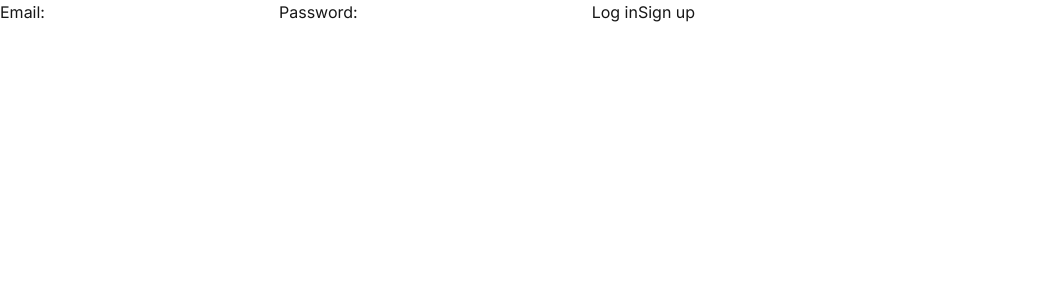
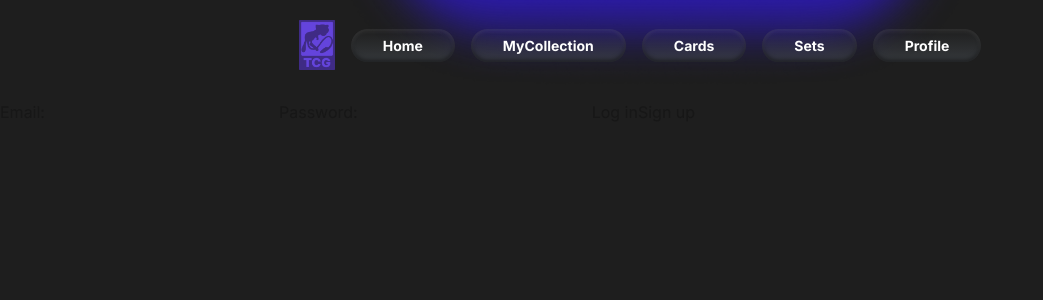
Before and after one commit to Sunii-999/tcg-collector, a Next.js app: page /sign-in in a window 1280 px wide. Shown: the top 300 px of the page, without its empty margins (0-1043 px from the left). Built offline with nearby package versions, Linux system fonts and the light colour scheme.

Commit message:
added navbar

```diff
--- a/src/app/(auth)/sign-in/actions.ts
+++ b/src/app/(auth)/sign-in/actions.ts
@@ -4,6 +4,8 @@ import { revalidatePath } from 'next/cache'
 import { redirect } from 'next/navigation'
 
 import { createClient } from '@/utils/supabase/server'
+
+// ... existing login function remains unchanged ...
 
 export async function login(formData: FormData) {
   const supabase = await createClient()
@@ -25,6 +27,8 @@ export async function login(formData: FormData) {
   redirect('/')
 }
 
+// ---------------------------------------------------
+
 export async function signup(formData: FormData) {
   const supabase = await createClient()
 
@@ -33,14 +37,44 @@ export async function signup(formData: FormData) {
   const data = {
     email: formData.get('email') as string,
     password: formData.get('password') as string,
+    // Add optional fields, which we'll assume might be in the form data
+    username: formData.get('username') as string | null,
+    avatar_url: formData.get('avatar_url') as string | null,
   }
 
-  const { error } = await supabase.auth.signUp(data)
+  // 1. Sign up the user in auth.users
+  const { data: signUpData, error: signUpError } = await supabase.auth.signUp({
+    email: data.email,
+    password: data.password,
+  })
 
-  if (error) {
+  if (signUpError) {
+    console.error('Supabase Signup Error:', signUpError.message)
     redirect('/error')
   }
 
+  // Check if a user was successfully created (sometimes data.user might be null if email confirmation is required)
+  const user = signUpData.user || signUpData.session?.user
+
+  if (user) {
+    // 2. Insert user details into public.users table
+    const { error: insertError } = await supabase
+      .from('users')
+      .insert({
+        id: user.id,
+        email: user.email,
+        username: data.username,
+        avatar_url: data.avatar_url,
+        created_at: new Date().toISOString(),
+
+      })
+
+    if (insertError) {
+      console.error('Supabase Insert User Data Error:', insertError.message)
+    }
+  }
+
+  // 3. Redirect and revalidate
   revalidatePath('/', 'layout')
   redirect('/')
 }
--- a/src/app/(home)/page.tsx
+++ b/src/app/(home)/page.tsx
@@ -1,13 +1,35 @@
 import { redirect } from 'next/navigation'
 import { createClient } from '@/utils/supabase/server'
-
 
 export default async function Home() {
     const supabase = await createClient()
 
-  const { data, error } = await supabase.auth.getUser()
-  if (error || !data?.user) {
-    redirect('/sign-in')
-  }
-  return <p>Hello {data.user.email}</p>
+    // 1. Authenticate the user
+    const { data: authData, error: authError } = await supabase.auth.getUser()
+
+    if (authError || !authData?.user) {
+        redirect('/sign-in')
+    }
+
+    const userId = authData.user.id
+    let username: string | null = null
+
+const { data: profileDataArray, error: profileError } = await supabase
+        .from('users') // Assumes your public table is named 'users'
+        .select('username')
+        .eq('id', userId)
+
+
+
+    if (profileError) {
+    console.error('Error fetching public user profile:', profileError.message)
+} else if (profileDataArray && profileDataArray.length > 0) {
+    username = profileDataArray[0].username
 }
+
+    if (username === null) {
+        return <p>Hello</p>
+    } else {
+        return <p>Hello  {username}</p>
+    }
+}
--- a/src/app/globals.css
+++ b/src/app/globals.css
@@ -23,4 +23,7 @@ body {
   background: var(--background);
   color: var(--foreground);
   font-family: var(--font-inter), sans-serif;
+  margin: 0;
+  padding: 0;
+  background-color: #1E1E1E;
 }
--- a/src/app/layout.tsx
+++ b/src/app/layout.tsx
@@ -1,6 +1,7 @@
 import type { Metadata } from "next";
 import { Inter } from "next/font/google";
 import "./globals.css";
+import Navbar from "@/components/ui/Navbar";
 
 const inter = Inter({
   variable: "--font-inter",
@@ -20,8 +21,9 @@ export default function RootLayout({
   return (
     <html lang="en">
       <body
-        className={`${inter.variable} antialiased`}
+        className={`${inter.variable} antialiased bg-[#1E1E1E]`}
       >
+        <Navbar />
         {children}
       </body>
     </html>
--- a/src/components/ui/Navbar.tsx
+++ b/src/components/ui/Navbar.tsx
@@ -1,8 +1,63 @@
+import Image from "next/image"
+import Link from "next/link"
+
+const navItems = [
+    {
+        label: "Home",
+        href: "/",
+    },
+    {
+        label: "MyCollection",
+        href: "/my-collection",
+    },
+    {
+        label: "Cards",
+        href: "/cards",
+    },
+    {
+        label: "Sets",
+        href: "/sets",
+    },
+    {
+        label: "Profile",
+        href: "/profile",
+    }
+]
+
 const Navbar = () => {
     return (
-        <nav>
+        <div className="h-25 w-full ">
+            <nav className="max-w-[50%] m-auto relative">
+            <div className="absolute">
+                <img src="/nav-bar-gradient.png" alt=" navbar gradient" />
+            </div>
+            <div className="absolute w-[100%] mt-5">
+                <div
+                className="flex gap-4 items-center justify-center"
+            >
+                <Image
+                    src="/logo.png"
+                    alt="TCG LOGO"
+                    width={36}
+                    height={36}
+                />
+                {navItems.map((item) =>
+                <Link
+                 href={item.href}
+                 key={item.label}
 
+                 >
+                    <span
+                        className="px-8 py-2 rounded-full bg-gradient-to-b from-[hsla(221,20%,72%,0)] to-[#51585f75] text-white text-sm font-bold shadow-[inset_0_2px_4px_rgba(255,255,255,0.1),inset_0_-2px_4px_rgba(0,0,0,0.5)]"
+                    >
+                        {item.label}
+                    </span>
+                </Link>
+                )}
+            </div>
+            </div>
         </nav>
+        </div>
     )
 }
 
```
Also changed, not shown: public/Logo.png (added), public/nav-bar-gradient.png (added).
